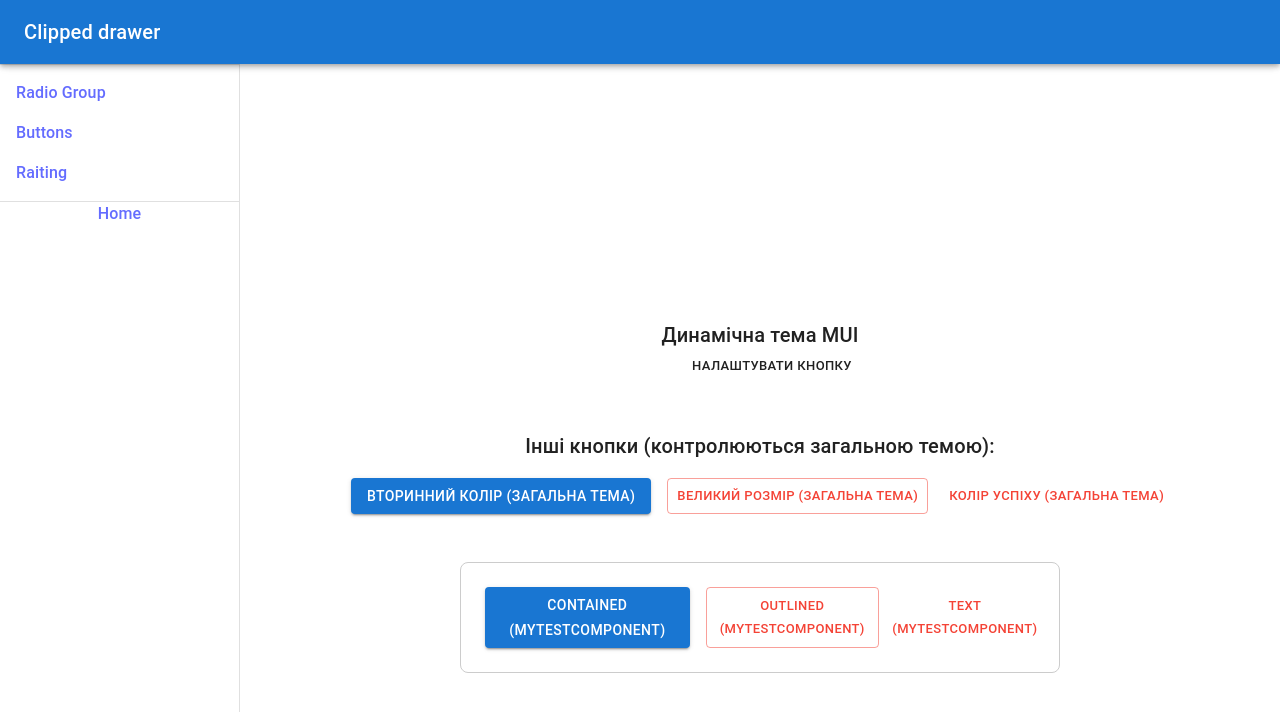
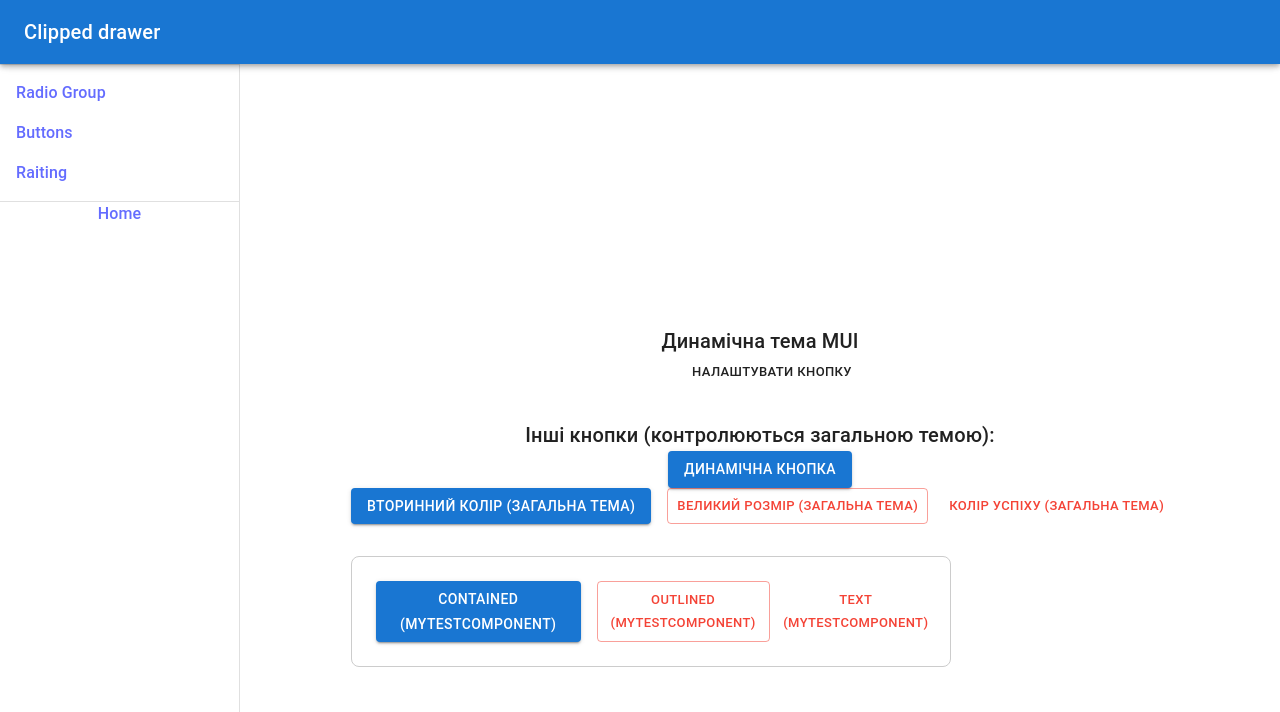
Before and after one commit to ybabenkoJapp/react-tutorial-and-components, a React (Vite) app: page / in a window 1280 px wide. Shown: the top 712 px of the page. Built offline with nearby package versions, Linux system fonts and the light colour scheme; some icons are missing.

Commit message:
feat(MyCustomThemeMainComponent.tsx): add onclick handle logic

```diff
--- a/src/components/MyCustomThemeMainComponent.tsx
+++ b/src/components/MyCustomThemeMainComponent.tsx
@@ -1,5 +1,5 @@
 import { ThemeProvider } from "@mui/material/styles";
-import { Button, Typography, Container, Box } from "@mui/material";
+import { Button, Typography, Container, Box, Stack } from "@mui/material";
 import SettingsIcon from "@mui/icons-material/Settings";
 import MyTestComponent from "../components/MyTestComponent";
 import ThemeSettingsPanel from "../components/ThemeSettingsPanel";
@@ -9,16 +9,31 @@ import { MyCustomThemeContext } from "../themeContexts/MyCustomThemeContext";
 export default function MyCustomThemeMainComponent() {
   const context = useContext(MyCustomThemeContext);
   if (!context) {
-    throw new Error('MyCustomThemeMainComponent має використовуватися всередині MyCustomThemeProvider');
+    throw new Error(
+      "MyCustomThemeMainComponent має використовуватися всередині MyCustomThemeProvider",
+    );
   }
 
-  const { myCustomTheme, handleComponentColorChange, handleComponentSizeChange } = context;
+  const {
+    myCustomTheme,
+    handleComponentColorChange,
+    handleComponentSizeChange,
+  } = context;
 
   const [drawerOpen, setDrawerOpen] = useState(false);
 
   const toggleDrawer = (open: boolean) => () => {
     setDrawerOpen(open);
   };
+
+  const handleDynamicButtonClick = () => {
+    // В цьому випадку ми просто відкриваємо панель, оскільки
+    // `buttonConfig` вже є єдиним, який керується панеллю.
+    // Якщо б у вас було кілька "динамічних" кнопок з різними початковими стилями,
+    // вам потрібно було б передавати конкретний ButtonStyleConfig сюди.
+    toggleDrawer(true)(); // Викликаємо функцію, що повертає обробник подій
+  };
+
 
   return (
     <ThemeProvider theme={myCustomTheme}>
@@ -33,7 +48,8 @@ export default function MyCustomThemeMainComponent() {
           minHeight: "calc(100vh - 64px)",
         }}
       >
-        <Box component="section">
+        <Stack>
+          <Box>
             <Typography variant="h6" component="div" sx={{ flexGrow: 1 }}>
               Динамічна тема MUI
             </Typography>
@@ -45,9 +61,15 @@ export default function MyCustomThemeMainComponent() {
               Налаштувати кнопку
             </Button>
           </Box>
+          <Box>
             <Typography variant="h6" sx={{ mt: 4 }}>
               Інші кнопки (контролюються загальною темою):
             </Typography>
+
+            <Button variant="contained" onClick={handleDynamicButtonClick}>
+              Динамічна кнопка
+            </Button>
+          </Box>
           <Box sx={{ display: "flex", gap: 2 }}>
             <Button
               variant="contained"
@@ -68,12 +90,14 @@ export default function MyCustomThemeMainComponent() {
               Колір успіху (Загальна тема)
             </Button>
           </Box>
-
+          <Box>
             <MyTestComponent>
               <Button variant="contained">Contained (MyTestComponent)</Button>
               <Button variant="outlined">Outlined (MyTestComponent)</Button>
               <Button variant="text">Text (MyTestComponent)</Button>
             </MyTestComponent>
+          </Box>
+        </Stack>
       </Container>
 
       <ThemeSettingsPanel open={drawerOpen} onClose={toggleDrawer(false)} />
```
Lines whose indentation alone changed are shown as unchanged.
